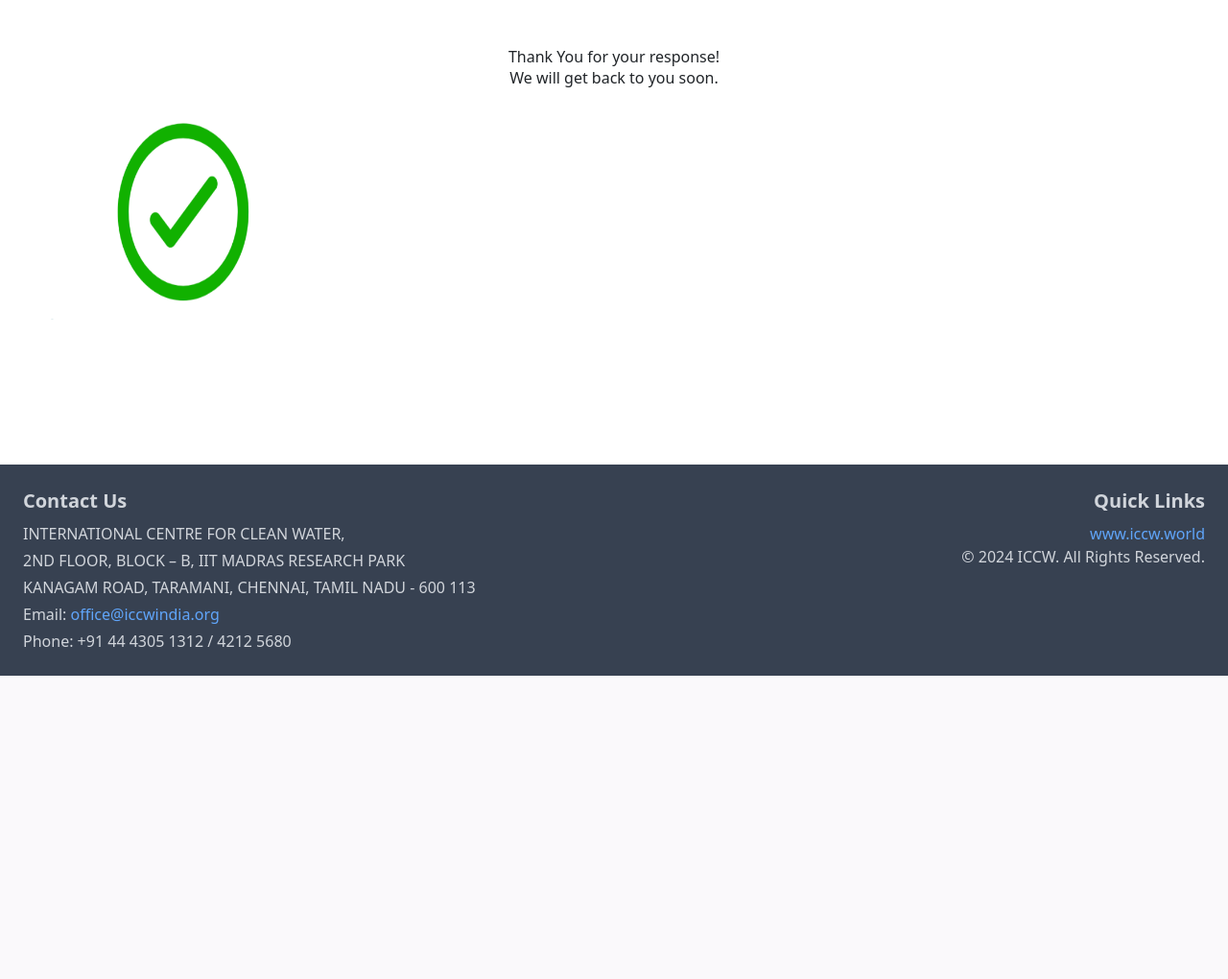
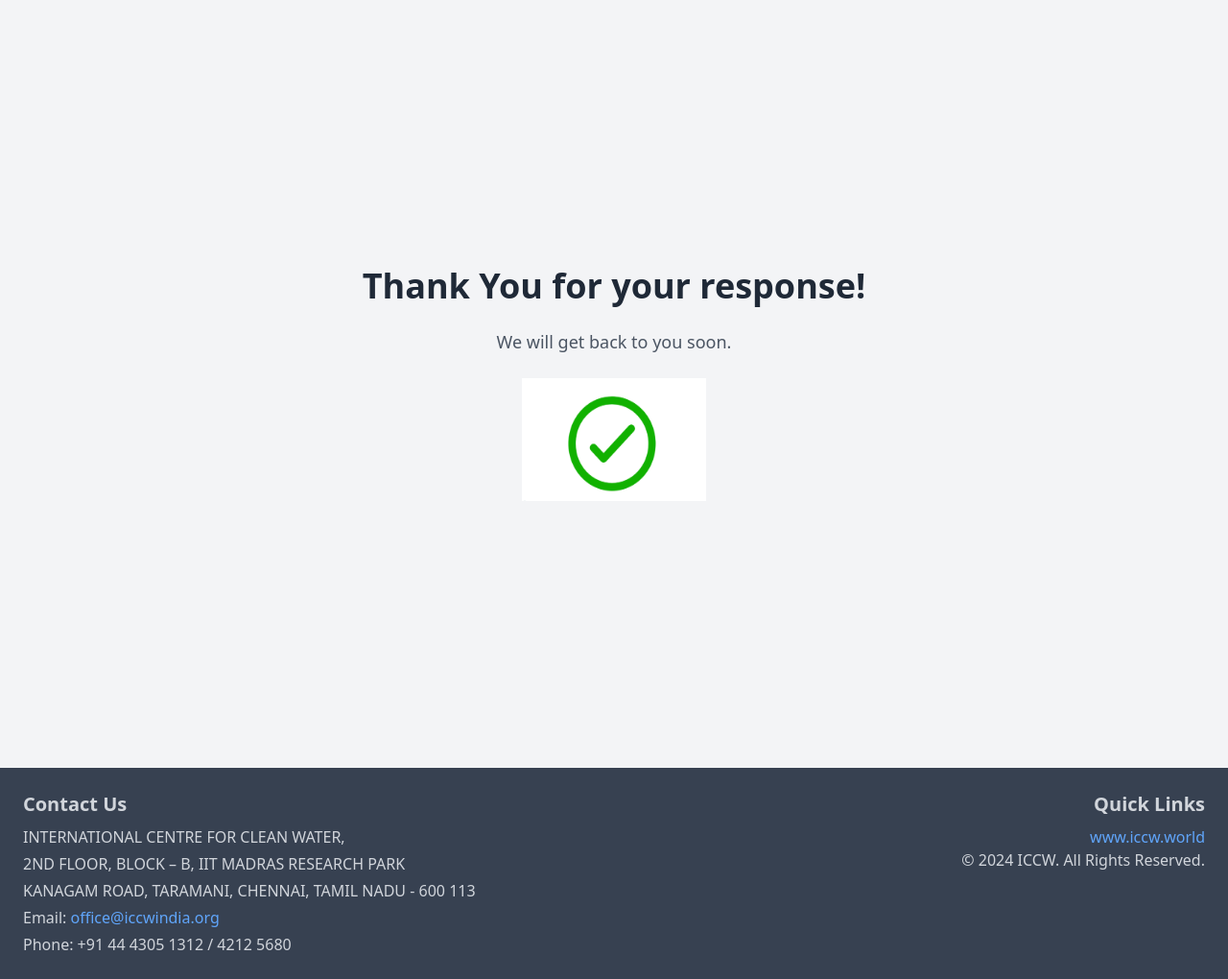
Before and after one commit to datascienceiccw/Digital_water_audit, a Django app: page /thank-you/ in a window 1280 px wide. Shown: the part 96-1116 px from the top of the page at 96% size. Before the commit the page ends 800 px from the top, so only its background shows below. Run offline with Django 4.2, Linux system fonts and the light colour scheme; the visitor is signed in with stand-in values (Sample User, id 1); parts of the project's set-up code (start-up, migrations or seed data) failed here and were passed over; some libraries are stand-ins or nearby versions.

Commit message:
update thank you page

```diff
--- a/templates/thank_you.html
+++ b/templates/thank_you.html
@@ -1,7 +1,10 @@
-{% extends 'base.html' %} {% load static %} {% block content %}
-  <div style="text-align: center; padding: 50px">
-    <h2>Thank You for your response!</h2>
-    <p>We will get back to you soon.</p>
-    <img src="{% static 'tick.png' %}" alt="Success Tick" style="width: 18rem; height: 15rem" />
-  </div>
+{% extends 'base.html' %}
+{% load static %}
+
+{% block content %}
+<div class="flex flex-col items-center justify-center p-12 min-h-screen bg-gray-100">
+    <h2 class="text-2xl md:text-3xl lg:text-4xl font-semibold text-gray-800 mb-4">Thank You for your response!</h2>
+    <p class="text-lg text-gray-600 mb-6">We will get back to you soon.</p>
+    <img src="{% static 'tick.png' %}" alt="Success Tick" class="w-24 h-24 md:w-48 md:h-32" />
+</div>
 {% endblock %}
```
